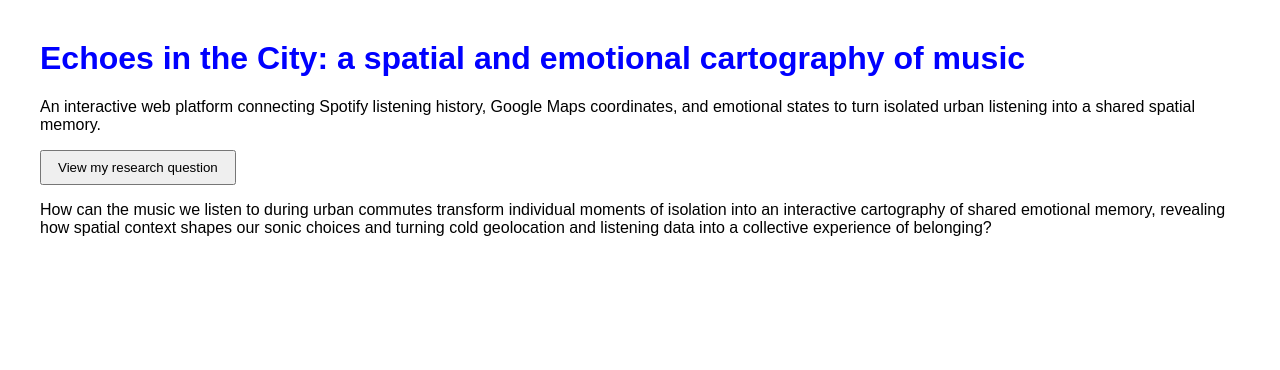
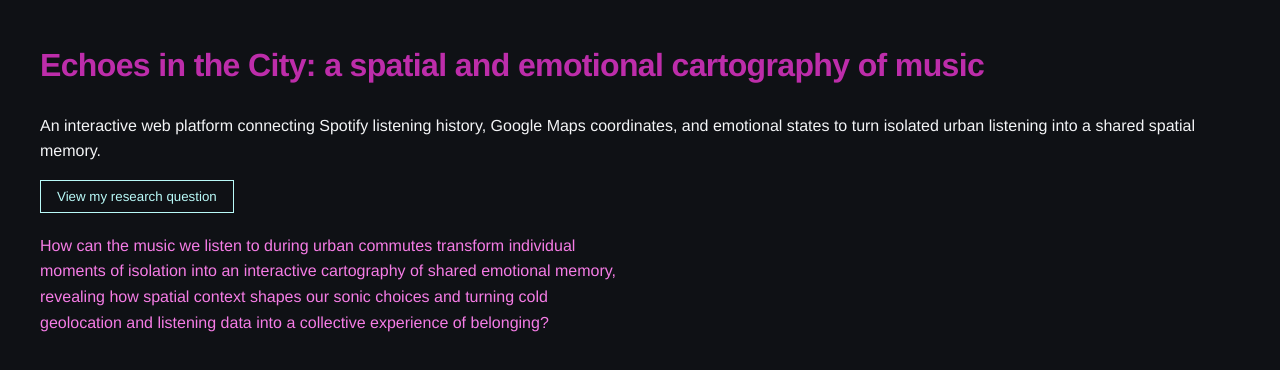
Before and after one commit to aliceliviero/Proyecto_Personal_WEB_ELISAVA, a plain HTML site: page Projecte-Inicial-main/index.html in a window 1280 px wide. Both pictures are taken after a click on the button "View my research question". Drawn offline with Linux system fonts and the light colour scheme.

Commit message:
Refactor CSS styles for body and headings
Updated styles for body, h1, button, and added hover effects.

```diff
--- a/Projecte-Inicial-main/style.css
+++ b/Projecte-Inicial-main/style.css
@@ -1,13 +1,34 @@
 body {
-  font-family: sans-serif;
+  font-family: 'Helvetica Neue', Helvetica, Arial, sans-serif;
+  background-color: #0F1115;
+  color: #F3F4F6;
   margin: 40px;
+  line-height: 1.6;
 }
 
 h1 {
-  color: #0000ff;
+  color: #BD2DAA;
+  font-weight: 700;
+  letter-spacing: -0.02em;
 }
 
 button {
+  background-color: transparent;
+  color: #B9FAF8;
+  border: 1px solid #B9FAF8;
   padding: 8px 16px;
+  font-family: inherit;
   cursor: pointer;
 }
+
+button:hover {
+  background-color: #F57CE5;
+  color: #0F1115;
+  border-color: #F57CE5;
+}
+
+#texto {
+  color: #F57CE5;
+  margin-top: 20px;
+  max-width: 65ch;
+}
```
